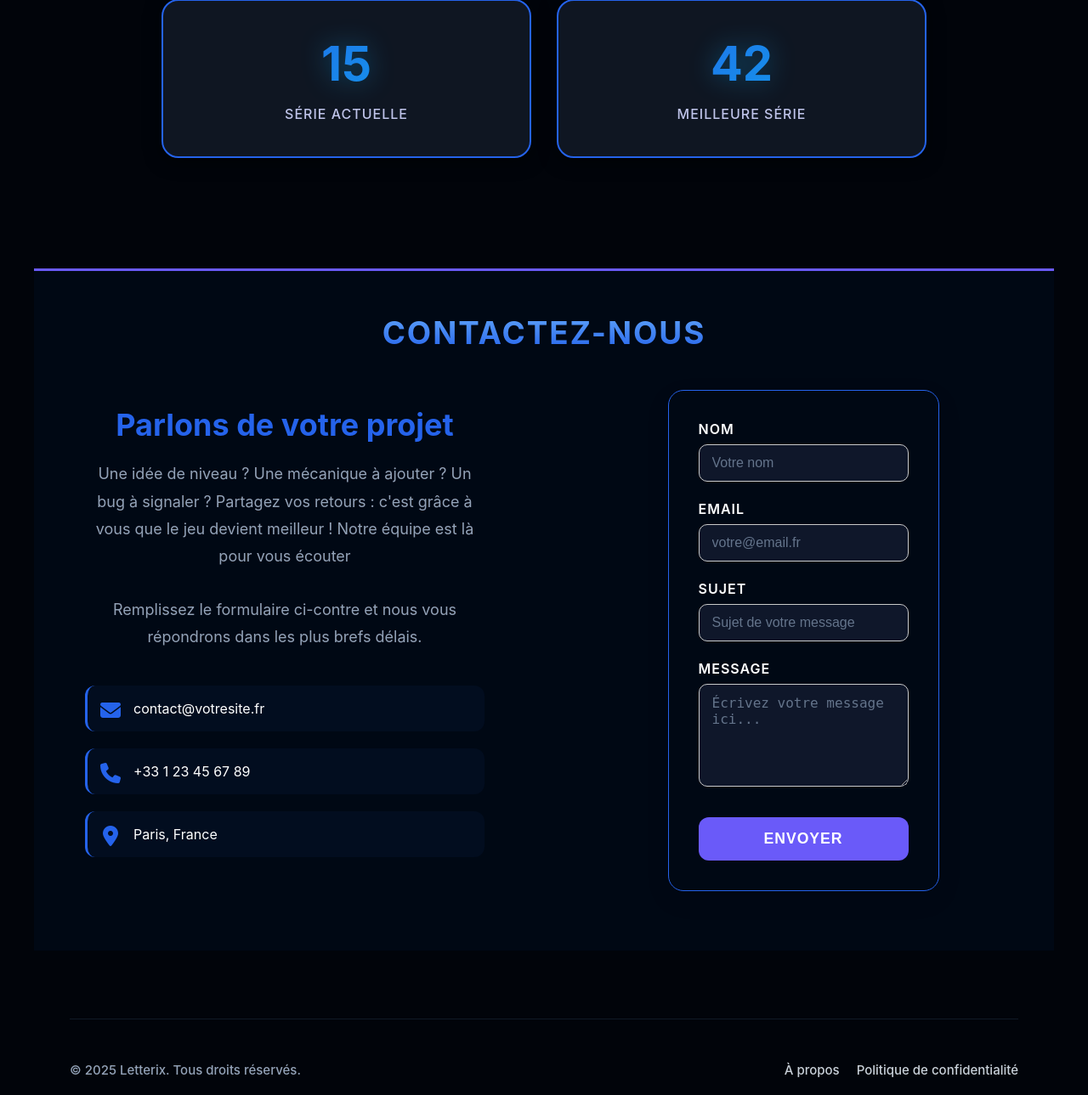
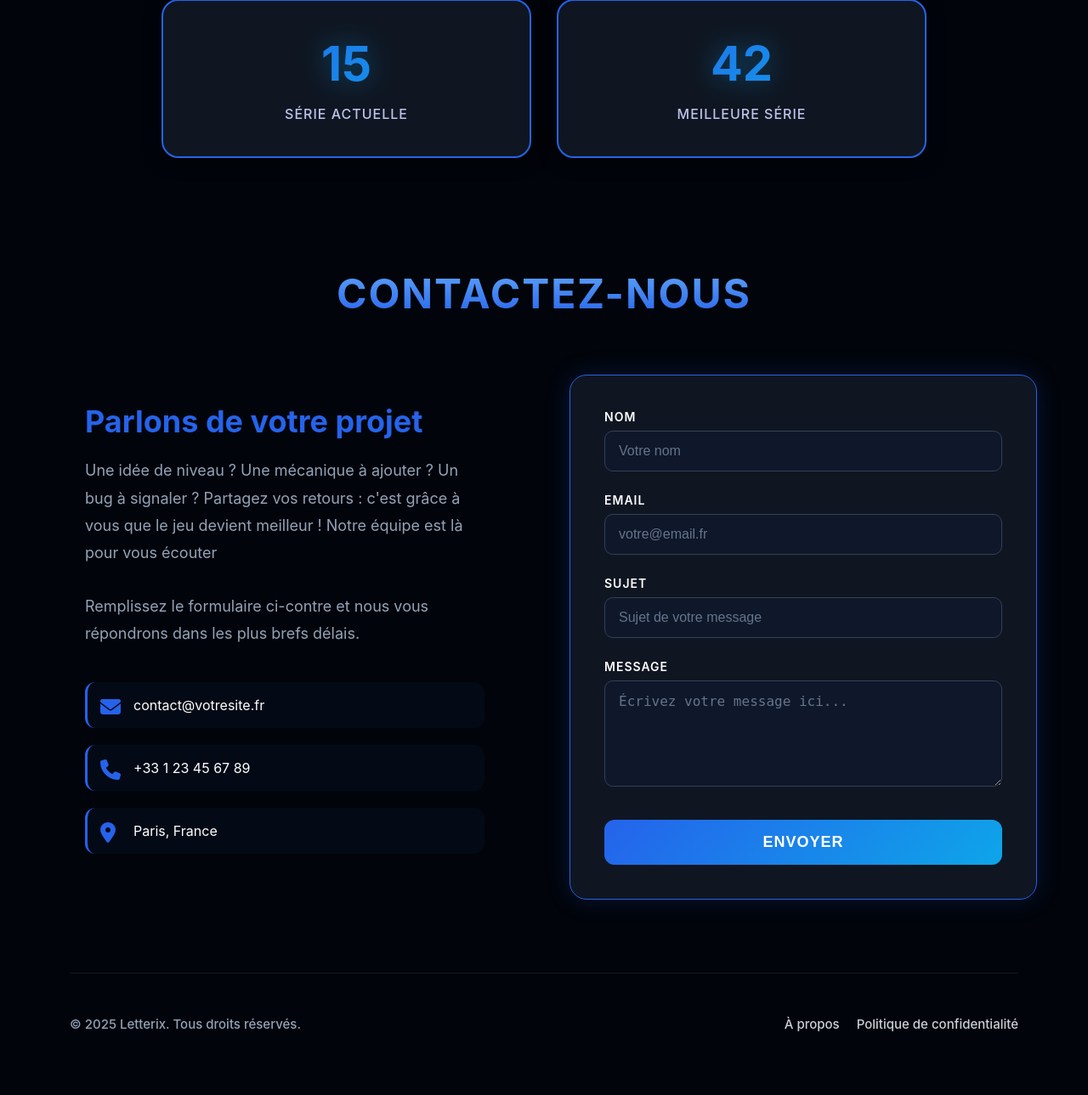
Before and after one commit to LoanKma/projet-web-v2, a PHP site: page /accueil.html in a window 1280 px wide. Shown: the part 1639-2928 px from the top of the page at 85% size. After the commit the page ends 2853 px from the top, so only its background shows below. Run offline with PHP 8.4, Linux system fonts and the light colour scheme.

Commit message:
suppresion de bug

```diff
--- a/assets/css/accueil.css
+++ b/assets/css/accueil.css
@@ -626,118 +626,3 @@ footer p {
     gap: 12px;
   }
 }
-/* Section Contact */
-.contact-section {
-  margin-top: 80px;
-  padding: 50px 20px;
-  background: #000814;
-  text-align: center;
-  border-top: 3px solid #6a5af9;
-}
-
-.contact-section h1 {
-  font-size: 2.3rem;
-  color: ##4b5563;
-  margin-bottom: 25px;
-}
-
-/* Formulaire container */
-.contact-form {
-  max-width: 650px;
-  margin: 0 auto;
-  background: #000814;
-  padding: 35px;
-  border-radius: 18px;
-  box-shadow: 0 10px 30px rgba(0, 0, 0, 0.08);
-  text-align: left;
-}
-
-/* Groupe label + input */
-.form-group {
-  margin-bottom: 22px;
-}
-
-.form-group label {
-  display: block;
-  font-weight: 600;
-  margin-bottom: 8px;
-  color: white;
-  font-size: 1rem;
-}
-
-.form-group input,
-.form-group textarea {
-  width: 100%;
-  padding: 12px 15px;
-  border-radius: 10px;
-  border: 1.7px solid #c9c9c9;
-  outline: none;
-  font-size: 1rem;
-  transition: 0.25s ease;
-}
-
-/* Effets focus */
-.form-group input:focus,
-.form-group textarea:focus {
-  border-color: #6a5af9;
-  box-shadow: 0 0 8px rgba(106, 90, 249, 0.25);
-}
-
-/* Bouton envoyer */
-.contact-btn {
-  width: 100%;
-  padding: 15px;
-  background: #6a5af9;
-  color: white;
-  border: none;
-  border-radius: 12px;
-  font-size: 1.1rem;
-  cursor: pointer;
-  font-weight: 600;
-  transition: 0.2s ease;
-}
-
-.contact-btn:hover {
-  background: #5947f3;
-  transform: translateY(-2px);
-}
-
-.contact-btn:active {
-  transform: translateY(0);
-}
-
-/* Mode sombre */
-body.dark .contact-section {
-  background: #1c1c1c;
-  border-color: #8d7aff;
-}
-
-body.dark .contact-form {
-  background: #2a2a2a;
-  box-shadow: 0 0 0 transparent;
-}
-
-body.dark .form-group label {
-  color: #e3e3e3;
-}
-
-body.dark .form-group input,
-body.dark .form-group textarea {
-  background: #1f1f1f;
-  border: 1px solid #555;
-  color: white;
-}
-
-body.dark .form-group input:focus,
-body.dark .form-group textarea:focus {
-  border-color: #8d7aff;
-  box-shadow: 0 0 10px rgba(141, 122, 255, 0.35);
-}
-
-body.dark .contact-btn {
-  background: #8d7aff;
-}
-
-body.dark .contact-btn:hover {
-  background: #7d68ff;
-}
```
